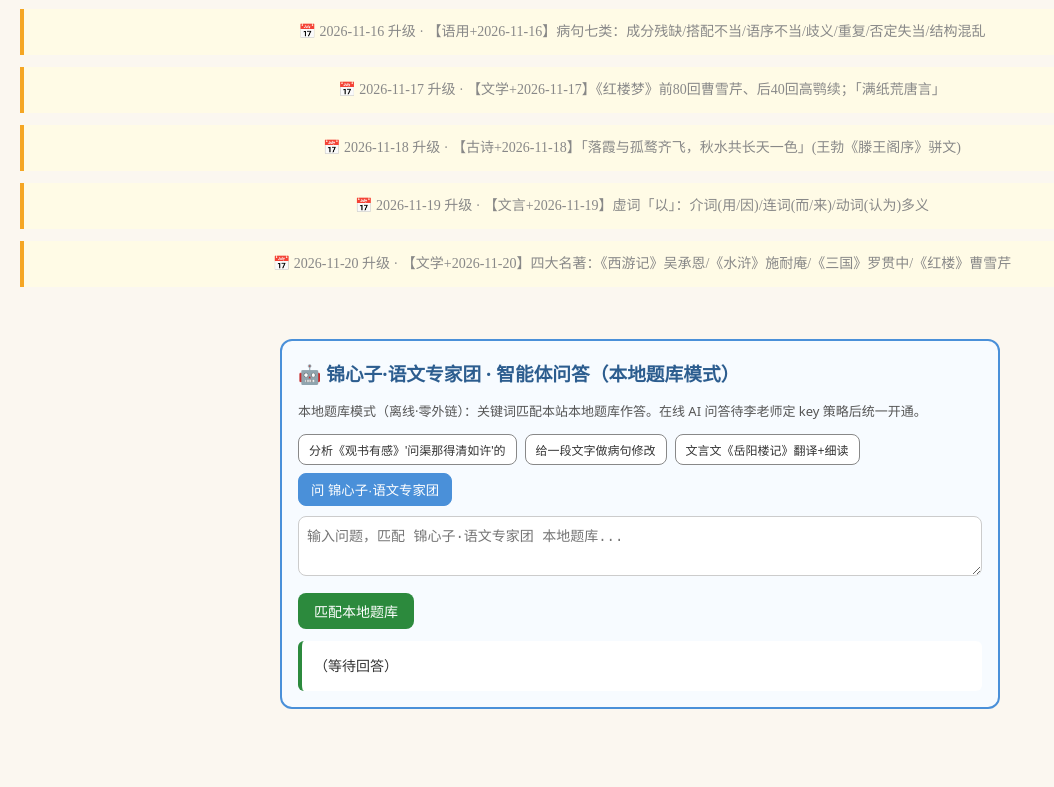
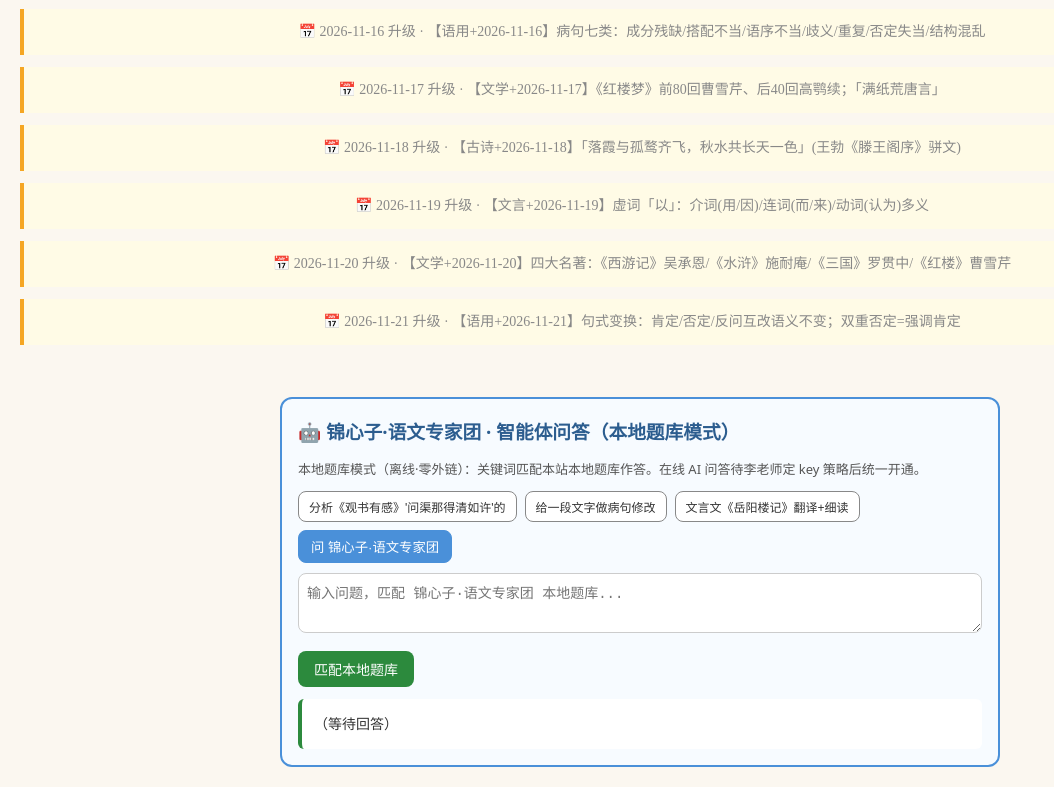
Before and after one commit to dapengzhanchi141345/li-yanming-chinese, a plain HTML site: page index.html in a window 1280 px wide. Shown: the part 2503-3290 px from the top of the page, without its empty margins (0-1054 px from the left). Before the commit the page ends 3232 px from the top, so only its background shows below. Drawn offline with Linux system fonts and the light colour scheme.

Commit message:
chinese 12独立站升级 2026-11-21

```diff
--- a/index.html
+++ b/index.html
@@ -154,6 +154,8 @@ footer{text-align:center;padding:20px;color:#888;font-size:13px;margin-top:30px;
 <div style="background:#fffbe6;border-left:4px solid #f5a623;padding:10px;margin:12px 0;font-size:14px">📅 2026-11-19 升级 · 【文言+2026-11-19】虚词「以」：介词(用/因)/连词(而/来)/动词(认为)多义</div>
 
 <div style="background:#fffbe6;border-left:4px solid #f5a623;padding:10px;margin:12px 0;font-size:14px">📅 2026-11-20 升级 · 【文学+2026-11-20】四大名著：《西游记》吴承恩/《水浒》施耐庵/《三国》罗贯中/《红楼》曹雪芹</div>
+
+<div style="background:#fffbe6;border-left:4px solid #f5a623;padding:10px;margin:12px 0;font-size:14px">📅 2026-11-21 升级 · 【语用+2026-11-21】句式变换：肯定/否定/反问互改语义不变；双重否定=强调肯定</div>
 </footer>
 
 <script>
```
